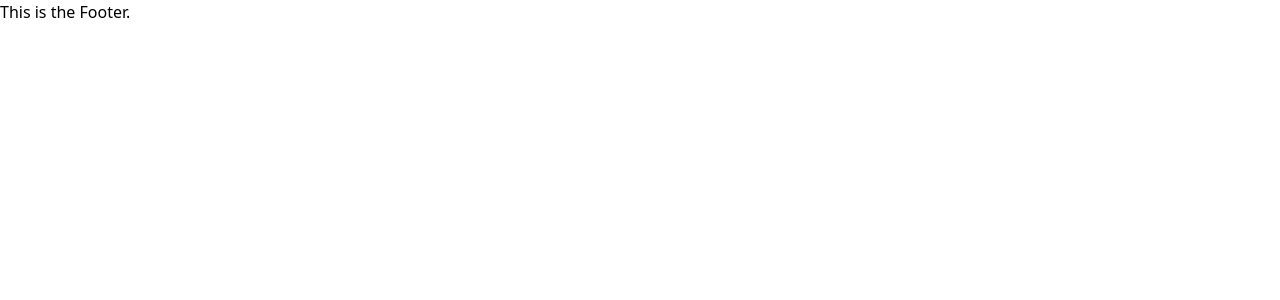
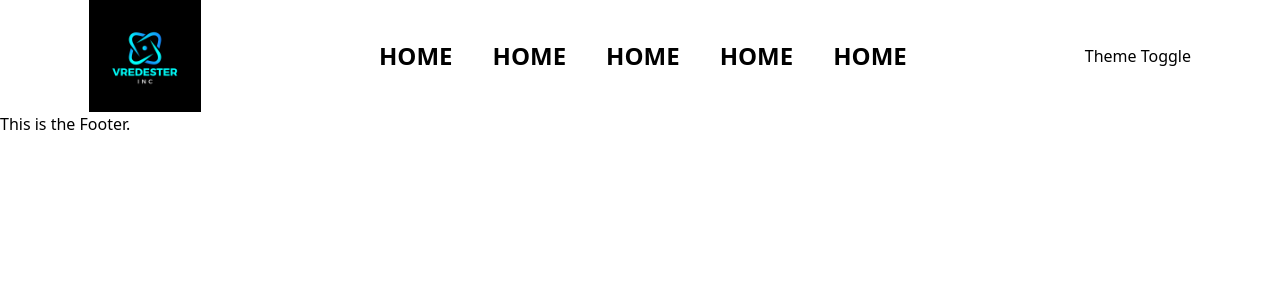
Before and after one commit to PeaceOloruntoba/Vredester, a React (Create React App) app in the folder vredester/: page / in a window 1280 px wide. Shown: the top 300 px of the page. Built offline with nearby package versions, Linux system fonts and the light colour scheme.

Commit message:
nbvcvbnm

```diff
--- a/vredester/public/index.html
+++ b/vredester/public/index.html
@@ -2,14 +2,14 @@
 <html lang="en">
   <head>
     <meta charset="utf-8" />
-    <link rel="icon" href="%PUBLIC_URL%/favicon.ico" />
+    <link rel="icon" href="%PUBLIC_URL%/2.png" />
     <meta name="viewport" content="width=device-width, initial-scale=1" />
     <meta name="theme-color" content="#000000" />
     <meta
       name="description"
       content="Web site created using create-react-app"
     />
-    <link rel="apple-touch-icon" href="%PUBLIC_URL%/logo192.png" />
+    <link rel="apple-touch-icon" href="%PUBLIC_URL%/2.png" />
     <!--
       manifest.json provides metadata used when your web app is installed on a
       user's mobile device or desktop. See https://developers.google.com/web/fundamentals/web-app-manifest/
--- a/vredester/src/App.js
+++ b/vredester/src/App.js
@@ -1,11 +1,29 @@
 import './App.css';
+import { logo } from './assets';
 import Footer from './components/Footer';
-import Navbar from './components/Navbar';
 
 function App() {
   return (
     <div className="App">
-      <Navbar />
+      <section>
+        <nav className='flex items-center justify-around'>
+          <div>
+          <img src={logo} alt="" className='w-28'/>
+          </div>
+          <div>
+          <ul className='flex gap-10 text-2xl font-bold uppercase'>
+          <li>Home</li>
+          <li>Home</li>
+          <li>Home</li>
+          <li>Home</li>
+          <li>Home</li>
+        </ul>
+          </div>
+          <div>
+            <button>Theme Toggle</button>
+          </div>
+        </nav>
+      </section>
 
       <Footer />
     </div>
--- a/vredester/src/components/Navbar.jsx
+++ b/vredester/src/components/Navbar.jsx
@@ -1,10 +1,23 @@
 import React from 'react'
+import { logo } from '../assets'
 
 export default function Navbar() {
   return (
-    <div>
+    <div className='flex items-center justify-between mr-56'>
       <div className="logo">
-
+        <img src={logo} alt="" className='w-32'/>
+      </div>
+      <div className="">
+        <ul className='flex gap-10 text-2xl font-bold uppercase'>
+          <li>Home</li>
+          <li>Home</li>
+          <li>Home</li>
+          <li>Home</li>
+          <li>Home</li>
+        </ul>
+      </div>
+      <div className="hidden">
+        <button>Switch Toggle</button>
       </div>
     </div>
   )
```
Also changed, not shown: vredester/public/2.png (added).
